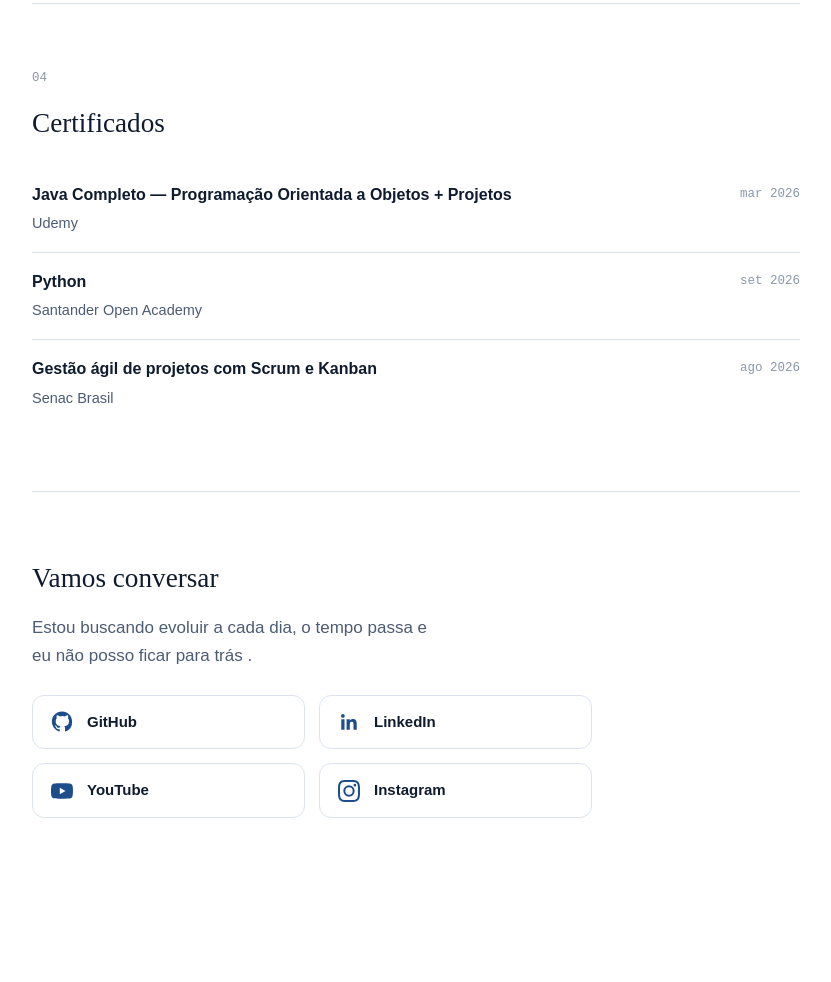
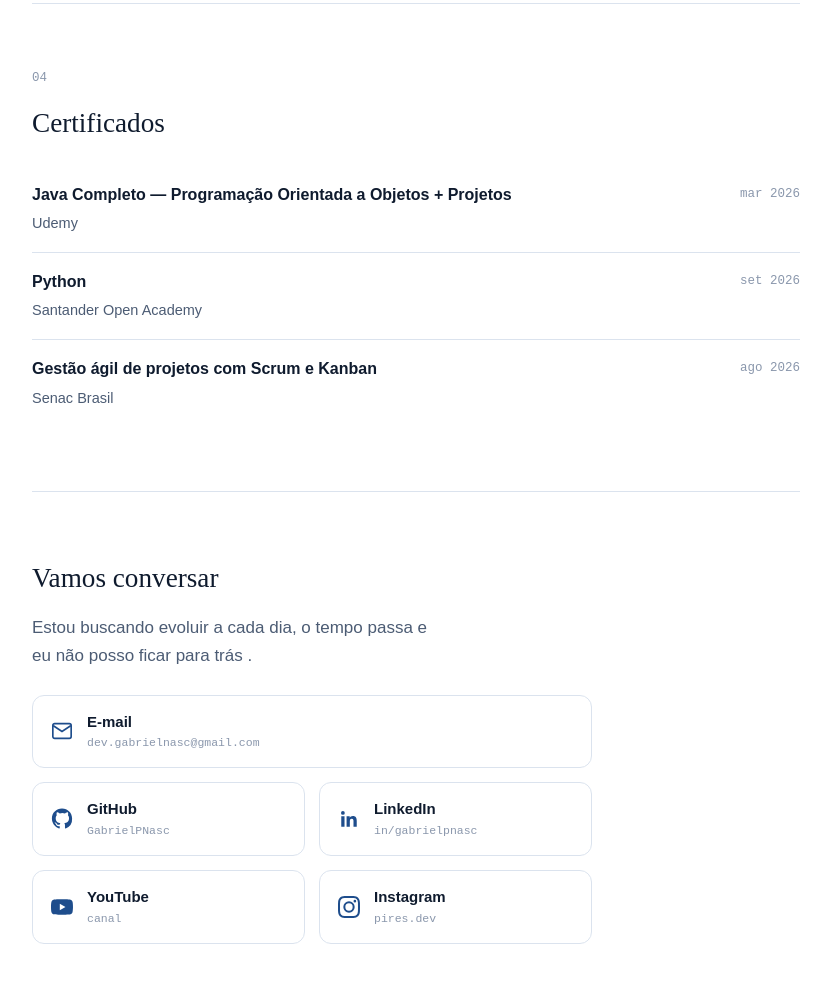
Before and after one commit to GabrielPNasc/MyWebsite, a plain HTML site: page index.html in a window 1280 px wide. Shown: the part 1456-2438 px from the top of the page, without its empty margins (400-1231 px from the left). Before the commit the page ends 2374 px from the top, so only its background shows below. Drawn offline with Linux system fonts and the light colour scheme.

Commit message:
add: email contact and names on social cards

```diff
--- a/css/styles.css
+++ b/css/styles.css
@@ -334,6 +334,10 @@ img{ max-width:100%; display:block; }
 }
 
 .social-card:hover{ border-color:var(--accent); background:var(--paper); transform:translateY(-2px); }
+
+/* O e-mail é o contato principal: ocupa a linha inteira acima das redes.
+   A classe vai no <li>, que é quem participa da grade (.social-cards) */
+.social-card--wide{ grid-column:1 / -1; }
 
 .social-card__icon{ width:22px; height:22px; flex-shrink:0; color:var(--accent); }
 
--- a/index.html
+++ b/index.html
@@ -211,10 +211,11 @@
       <h2 class="section__title">Vamos conversar</h2>
       <p class="footer__text">Estou buscando evoluir a cada dia, o tempo passa e eu não posso ficar para trás .</p>
       <ul class="social-cards">
-        <li><a class="social-card" href="https://github.com/GabrielPNasc" target="_blank" rel="noopener noreferrer"><svg class="social-card__icon" viewBox="0 0 24 24" fill="currentColor" aria-hidden="true"><path d="M12 .5C5.73.5.98 5.24.98 11.5c0 5.02 3.26 9.28 7.78 10.78.57.1.78-.25.78-.55v-1.94c-3.17.69-3.84-1.53-3.84-1.53-.52-1.33-1.27-1.68-1.27-1.68-1.04-.71.08-.7.08-.7 1.15.08 1.75 1.18 1.75 1.18 1.02 1.75 2.68 1.25 3.33.95.1-.74.4-1.25.72-1.54-2.53-.29-5.19-1.27-5.19-5.63 0-1.24.44-2.26 1.17-3.06-.12-.29-.51-1.46.11-3.04 0 0 .96-.31 3.14 1.17a10.9 10.9 0 0 1 5.72 0c2.18-1.48 3.14-1.17 3.14-1.17.62 1.58.23 2.75.11 3.04.73.8 1.17 1.82 1.17 3.06 0 4.37-2.66 5.34-5.2 5.62.41.36.77 1.06.77 2.14v3.17c0 .3.21.66.79.55A11.01 11.01 0 0 0 23.02 11.5C23.02 5.24 18.27.5 12 .5z"/></svg><span class="social-card__text"><strong>GitHub</strong></span></a></li>
-        <li><a class="social-card" href="https://www.linkedin.com/in/gabrielpnasc/" target="_blank" rel="noopener noreferrer"><svg class="social-card__icon" viewBox="0 0 24 24" fill="currentColor" aria-hidden="true"><path d="M20.45 20.45h-3.55v-5.57c0-1.33-.02-3.04-1.85-3.04-1.85 0-2.14 1.45-2.14 2.94v5.67H9.36V9h3.41v1.56h.05c.47-.9 1.63-1.85 3.36-1.85 3.6 0 4.27 2.37 4.27 5.45v6.29zM5.34 7.43a2.06 2.06 0 1 1 0-4.12 2.06 2.06 0 0 1 0 4.12zM7.11 20.45H3.56V9h3.55v11.45z"/></svg><span class="social-card__text"><strong>LinkedIn</strong></span></a></li>
-        <li><a class="social-card" href="https://www.youtube.com/channel/UCG4u3sJ6aSnnqwG2Y7sokSA" target="_blank" rel="noopener noreferrer"><svg class="social-card__icon" viewBox="0 0 24 24" fill="currentColor" aria-hidden="true"><path d="M23.5 6.2a3 3 0 0 0-2.1-2.1C19.5 3.6 12 3.6 12 3.6s-7.5 0-9.4.5A3 3 0 0 0 .5 6.2C0 8.1 0 12 0 12s0 3.9.5 5.8a3 3 0 0 0 2.1 2.1c1.9.5 9.4.5 9.4.5s7.5 0 9.4-.5a3 3 0 0 0 2.1-2.1c.5-1.9.5-5.8.5-5.8s0-3.9-.5-5.8zM9.6 15.6V8.4l6.2 3.6-6.2 3.6z"/></svg><span class="social-card__text"><strong>YouTube</strong></span></a></li>
-        <li><a class="social-card" href="https://www.instagram.com/pires.dev/" target="_blank" rel="noopener noreferrer"><svg class="social-card__icon" viewBox="0 0 24 24" fill="currentColor" aria-hidden="true"><path d="M12 2.2c3.2 0 3.6 0 4.8.1 3.3.1 4.8 1.7 4.9 4.9.1 1.3.1 1.6.1 4.8s0 3.6-.1 4.8c-.1 3.2-1.7 4.8-4.9 4.9-1.3.1-1.6.1-4.8.1s-3.6 0-4.8-.1c-3.3-.1-4.8-1.7-4.9-4.9C2.2 15.6 2.2 15.2 2.2 12s0-3.6.1-4.8C2.4 3.9 4 2.4 7.2 2.3 8.4 2.2 8.8 2.2 12 2.2zM12 0C8.7 0 8.3 0 7.1.1 2.7.3.3 2.7.1 7.1 0 8.3 0 8.7 0 12s0 3.7.1 4.9c.2 4.4 2.6 6.8 7 7C8.3 24 8.7 24 12 24s3.7 0 4.9-.1c4.4-.2 6.8-2.6 7-7 .1-1.2.1-1.6.1-4.9s0-3.7-.1-4.9c-.2-4.4-2.6-6.8-7-7C15.7 0 15.3 0 12 0zm0 5.8a6.2 6.2 0 1 0 0 12.4 6.2 6.2 0 0 0 0-12.4zM12 16a4 4 0 1 1 0-8 4 4 0 0 1 0 8zm6.4-11.8a1.4 1.4 0 1 0 0 2.9 1.4 1.4 0 0 0 0-2.9z"/></svg><span class="social-card__text"><strong>Instagram</strong></span></a></li>
+        <li class="social-card--wide"><a class="social-card" href="mailto:dev.gabrielnasc@gmail.com"><svg class="social-card__icon" viewBox="0 0 24 24" fill="none" stroke="currentColor" stroke-width="1.8" stroke-linecap="round" aria-hidden="true"><rect x="2" y="4" width="20" height="16" rx="2"/><path d="m3 6.5 9 6 9-6"/></svg><span class="social-card__text"><strong>E-mail</strong><span>dev.gabrielnasc@gmail.com</span></span></a></li>
+        <li><a class="social-card" href="https://github.com/GabrielPNasc" target="_blank" rel="noopener noreferrer"><svg class="social-card__icon" viewBox="0 0 24 24" fill="currentColor" aria-hidden="true"><path d="M12 .5C5.73.5.98 5.24.98 11.5c0 5.02 3.26 9.28 7.78 10.78.57.1.78-.25.78-.55v-1.94c-3.17.69-3.84-1.53-3.84-1.53-.52-1.33-1.27-1.68-1.27-1.68-1.04-.71.08-.7.08-.7 1.15.08 1.75 1.18 1.75 1.18 1.02 1.75 2.68 1.25 3.33.95.1-.74.4-1.25.72-1.54-2.53-.29-5.19-1.27-5.19-5.63 0-1.24.44-2.26 1.17-3.06-.12-.29-.51-1.46.11-3.04 0 0 .96-.31 3.14 1.17a10.9 10.9 0 0 1 5.72 0c2.18-1.48 3.14-1.17 3.14-1.17.62 1.58.23 2.75.11 3.04.73.8 1.17 1.82 1.17 3.06 0 4.37-2.66 5.34-5.2 5.62.41.36.77 1.06.77 2.14v3.17c0 .3.21.66.79.55A11.01 11.01 0 0 0 23.02 11.5C23.02 5.24 18.27.5 12 .5z"/></svg><span class="social-card__text"><strong>GitHub</strong><span>GabrielPNasc</span></span></a></li>
+        <li><a class="social-card" href="https://www.linkedin.com/in/gabrielpnasc/" target="_blank" rel="noopener noreferrer"><svg class="social-card__icon" viewBox="0 0 24 24" fill="currentColor" aria-hidden="true"><path d="M20.45 20.45h-3.55v-5.57c0-1.33-.02-3.04-1.85-3.04-1.85 0-2.14 1.45-2.14 2.94v5.67H9.36V9h3.41v1.56h.05c.47-.9 1.63-1.85 3.36-1.85 3.6 0 4.27 2.37 4.27 5.45v6.29zM5.34 7.43a2.06 2.06 0 1 1 0-4.12 2.06 2.06 0 0 1 0 4.12zM7.11 20.45H3.56V9h3.55v11.45z"/></svg><span class="social-card__text"><strong>LinkedIn</strong><span>in/gabrielpnasc</span></span></a></li>
+        <li><a class="social-card" href="https://www.youtube.com/channel/UCG4u3sJ6aSnnqwG2Y7sokSA" target="_blank" rel="noopener noreferrer"><svg class="social-card__icon" viewBox="0 0 24 24" fill="currentColor" aria-hidden="true"><path d="M23.5 6.2a3 3 0 0 0-2.1-2.1C19.5 3.6 12 3.6 12 3.6s-7.5 0-9.4.5A3 3 0 0 0 .5 6.2C0 8.1 0 12 0 12s0 3.9.5 5.8a3 3 0 0 0 2.1 2.1c1.9.5 9.4.5 9.4.5s7.5 0 9.4-.5a3 3 0 0 0 2.1-2.1c.5-1.9.5-5.8.5-5.8s0-3.9-.5-5.8zM9.6 15.6V8.4l6.2 3.6-6.2 3.6z"/></svg><span class="social-card__text"><strong>YouTube</strong><span>canal</span></span></a></li>
+        <li><a class="social-card" href="https://www.instagram.com/pires.dev/" target="_blank" rel="noopener noreferrer"><svg class="social-card__icon" viewBox="0 0 24 24" fill="currentColor" aria-hidden="true"><path d="M12 2.2c3.2 0 3.6 0 4.8.1 3.3.1 4.8 1.7 4.9 4.9.1 1.3.1 1.6.1 4.8s0 3.6-.1 4.8c-.1 3.2-1.7 4.8-4.9 4.9-1.3.1-1.6.1-4.8.1s-3.6 0-4.8-.1c-3.3-.1-4.8-1.7-4.9-4.9C2.2 15.6 2.2 15.2 2.2 12s0-3.6.1-4.8C2.4 3.9 4 2.4 7.2 2.3 8.4 2.2 8.8 2.2 12 2.2zM12 0C8.7 0 8.3 0 7.1.1 2.7.3.3 2.7.1 7.1 0 8.3 0 8.7 0 12s0 3.7.1 4.9c.2 4.4 2.6 6.8 7 7C8.3 24 8.7 24 12 24s3.7 0 4.9-.1c4.4-.2 6.8-2.6 7-7 .1-1.2.1-1.6.1-4.9s0-3.7-.1-4.9c-.2-4.4-2.6-6.8-7-7C15.7 0 15.3 0 12 0zm0 5.8a6.2 6.2 0 1 0 0 12.4 6.2 6.2 0 0 0 0-12.4zM12 16a4 4 0 1 1 0-8 4 4 0 0 1 0 8zm6.4-11.8a1.4 1.4 0 1 0 0 2.9 1.4 1.4 0 0 0 0-2.9z"/></svg><span class="social-card__text"><strong>Instagram</strong><span>pires.dev</span></span></a></li>
       </ul>
 
 
```
